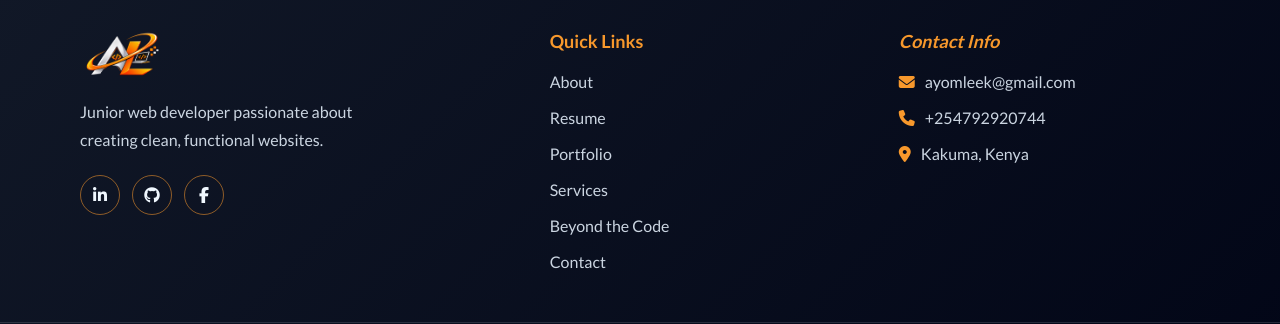
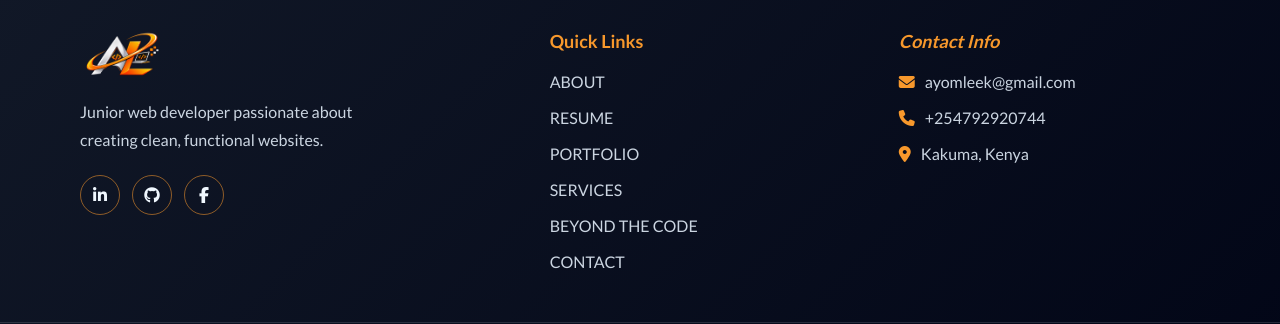
Before and after one commit to ayomleek/Ayom_Portfolio2, a React (Vite) app: page / in a window 1280 px wide. Shown: the part 9956-10280 px from the top of the page. Built offline with nearby package versions, Linux system fonts and the light colour scheme; a web font is replaced by a local one.

Commit message:
Styles the footer

```diff
--- a/src/components/Footer/Footer.css
+++ b/src/components/Footer/Footer.css
@@ -75,6 +75,9 @@
     line-height: 1.5;
     text-decoration: none;
 }
+.footerlinks a {
+    text-transform: uppercase;
+}
 .footerlinks a:hover,
 .footercontact a:hover {
     color: rgb(247, 152, 44);
```
